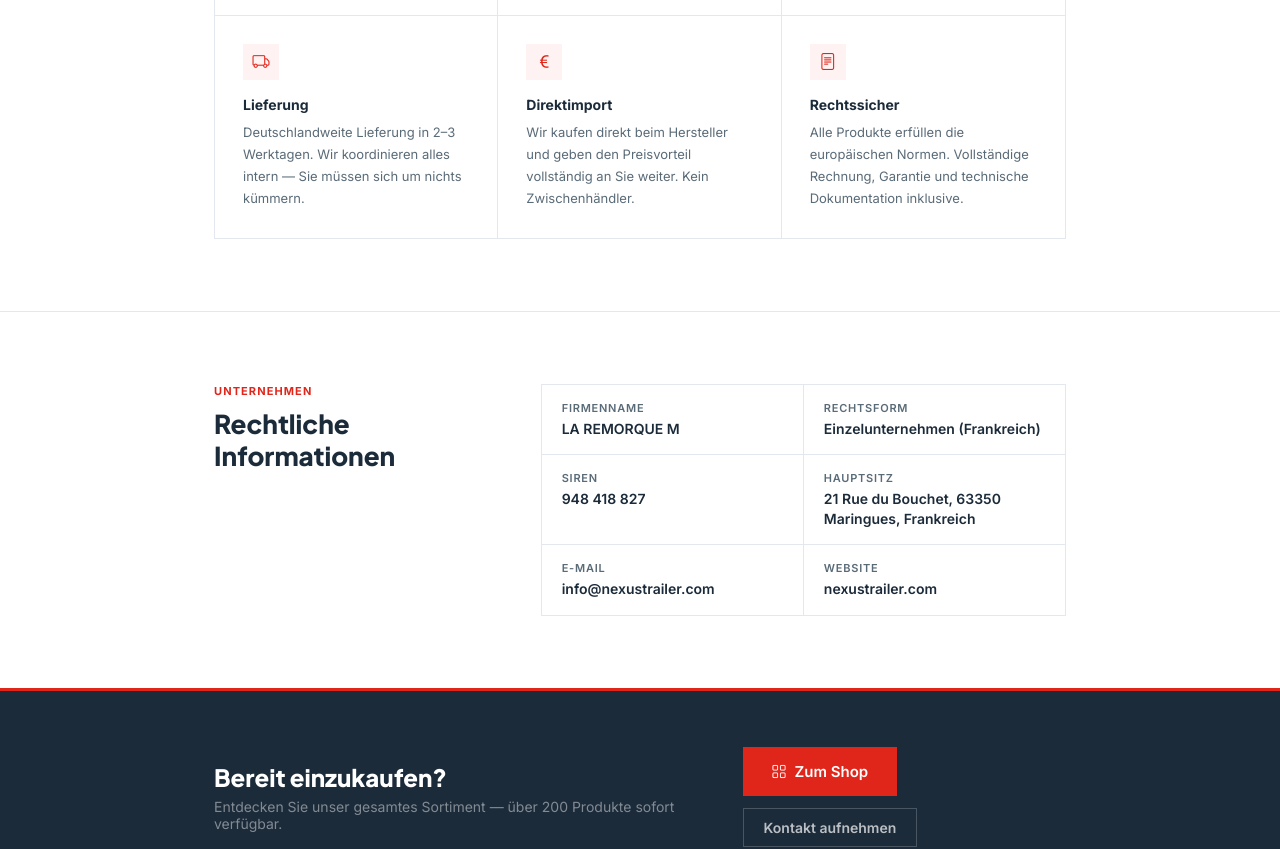
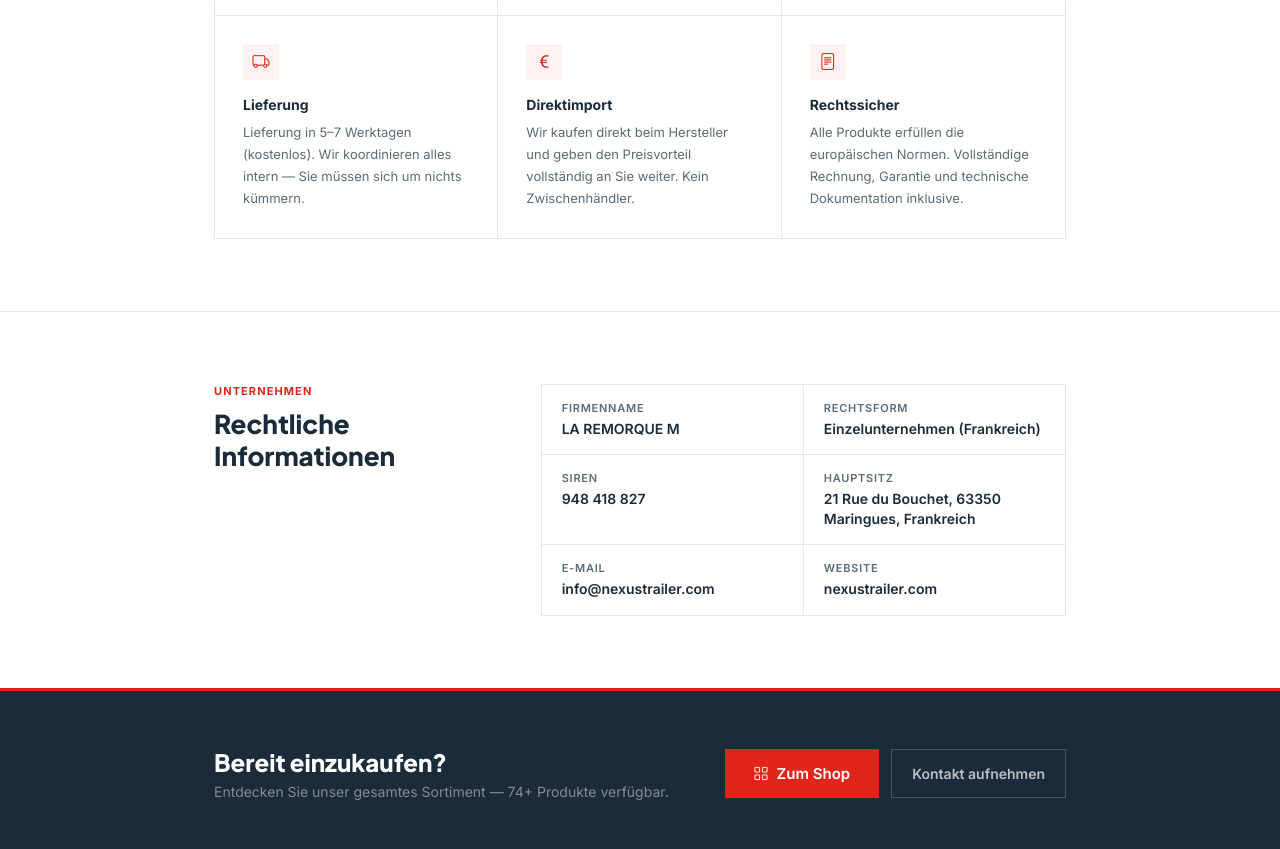
Before and after one commit to Sarah0079/nexustrailer, a React (Vite) app: page /uber-uns in a window 1280 px wide. Shown: the part 1420-2269 px from the top of the page. Built offline with nearby package versions, Linux system fonts and the light colour scheme; no server answers.

Commit message:
phase 6: corriger données incohérentes dans AboutPage
- VALUES[Lieferung]: "2–3 Werktagen" → "5–7 Werktagen" (aligné avec
  tout le reste du site)
- CTA: "über 200 Produkte" (inventé) → count dynamique depuis PRODUCTS

Co-Authored-By: Claude Sonnet 4.6 <noreply@anthropic.com>

```diff
--- a/src/pages/AboutPage.jsx
+++ b/src/pages/AboutPage.jsx
@@ -1,5 +1,6 @@
 import { Link } from 'react-router-dom';
 import { useBreakpoint } from '../hooks/useBreakpoint';
+import { PRODUCTS } from '../data/products';
 
 const STATS = [
   { n: '5–7',     l: 'Werktage Lieferzeit (DE)' },
@@ -27,7 +28,7 @@ const VALUES = [
   {
     icon: 'bi-truck',
     title: 'Lieferung',
-    text: 'Deutschlandweite Lieferung in 2–3 Werktagen. Wir koordinieren alles intern — Sie müssen sich um nichts kümmern.',
+    text: 'Lieferung in 5–7 Werktagen (kostenlos). Wir koordinieren alles intern — Sie müssen sich um nichts kümmern.',
   },
   {
     icon: 'bi-currency-euro',
@@ -236,7 +237,7 @@ export default function AboutPage() {
               Bereit einzukaufen?
             </h3>
             <p style={{ fontSize: 14, color: 'rgba(255,255,255,0.45)' }}>
-              Entdecken Sie unser gesamtes Sortiment — über 200 Produkte sofort verfügbar.
+              Entdecken Sie unser gesamtes Sortiment — {PRODUCTS.length}+ Produkte verfügbar.
             </p>
           </div>
           <div style={{ display: 'flex', gap: 12, flexWrap: 'wrap' }}>
```
